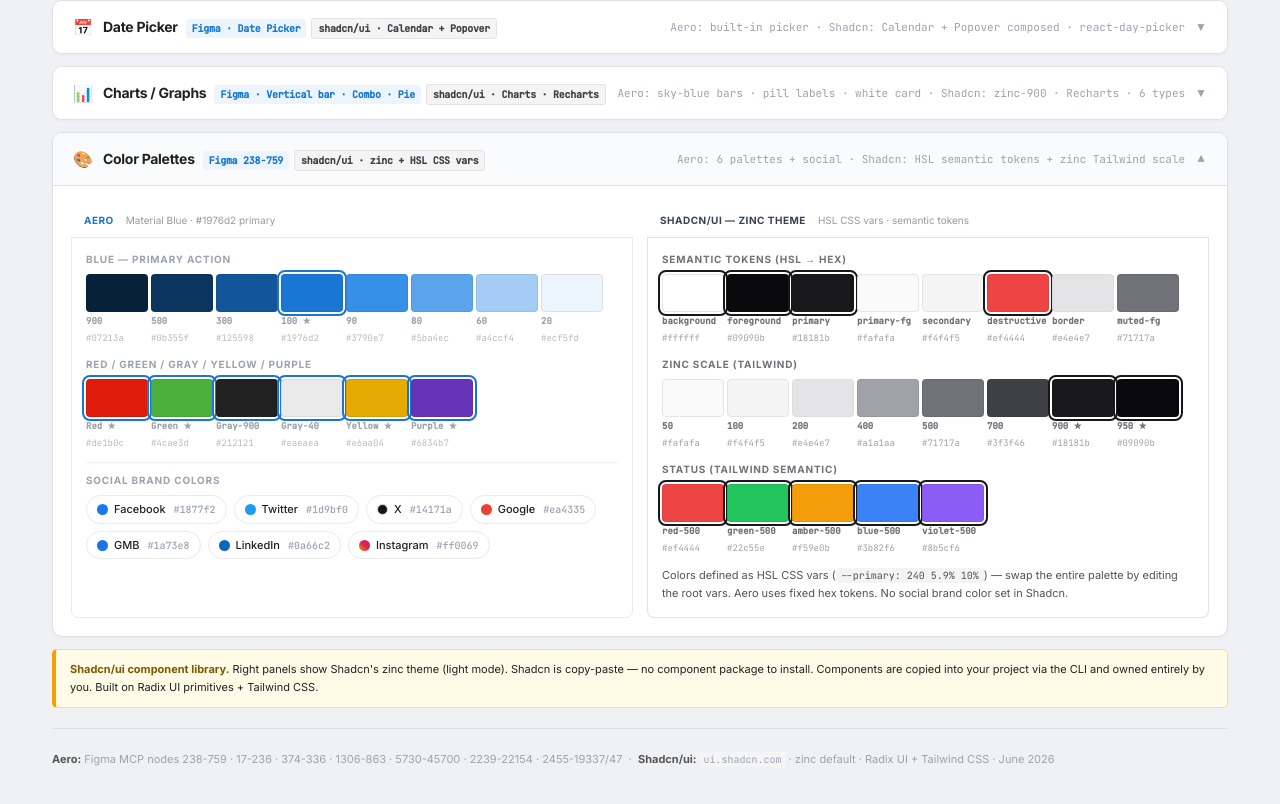
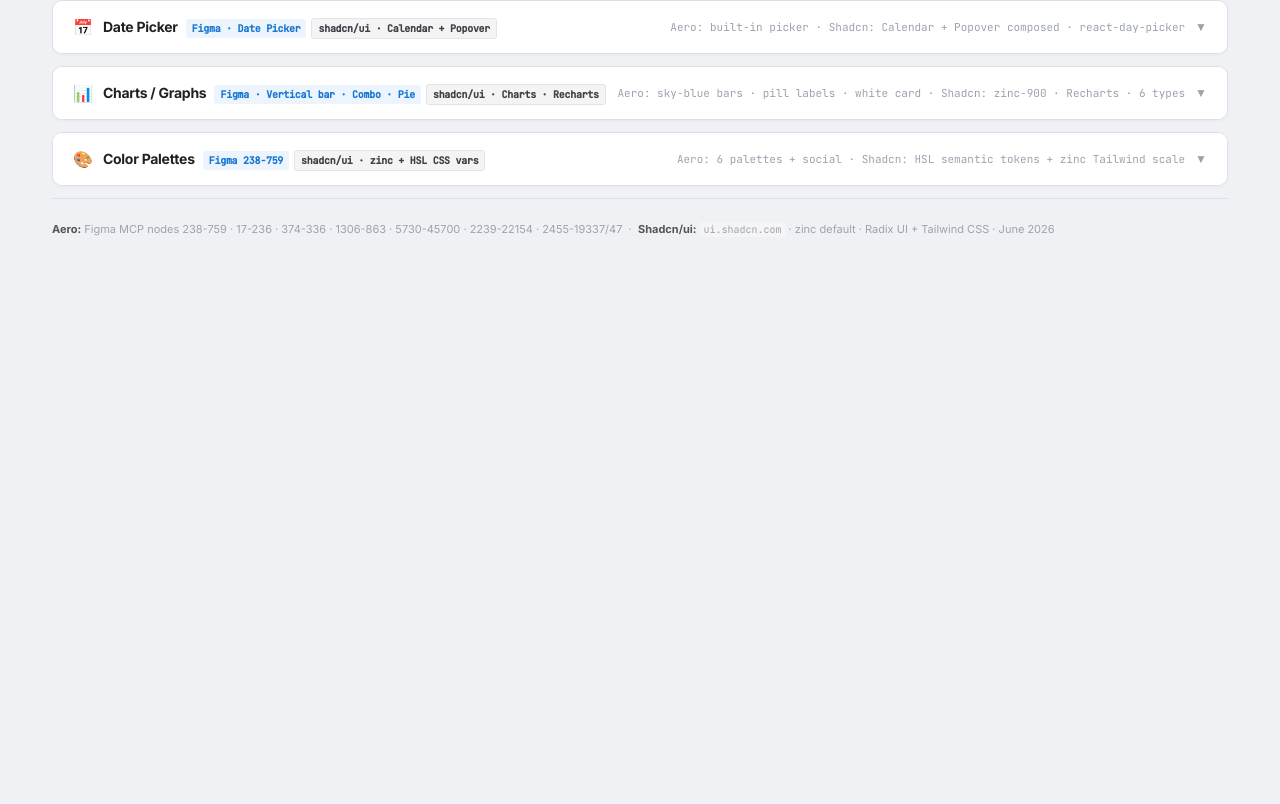
Before and after one commit to chamakalayilpaul-cyber/projects, a plain HTML site: page aero-foundations.html in a window 1280 px wide. Shown: the part 2213-3017 px from the top of the page. After the commit the page ends 2533 px from the top, so only its background shows below. Drawn offline with Linux system fonts and the light colour scheme.

Commit message:
Color palette closed by default, remove bottom Shadcn note banner

```diff
--- a/aero-foundations.html
+++ b/aero-foundations.html
@@ -1704,13 +1704,13 @@ code{background:#f4f4f5;padding:1px 5px;border-radius:4px;font-size:10px;font-fa
 
 <!-- ═══ COLORS ═══ -->
 <div class="acc">
-  <div class="acc-trigger open" onclick="toggle(this)">
+  <div class="acc-trigger" onclick="toggle(this)">
     <span class="acc-icon">🎨</span>
     <span class="acc-title">Color Palettes <span class="src-tag">Figma 238-759</span><span class="src-tag src-tag-s">shadcn/ui · zinc + HSL CSS vars</span></span>
     <span class="acc-meta">Aero: 6 palettes + social · Shadcn: HSL semantic tokens + zinc Tailwind scale</span>
     <span class="acc-chev">▼</span>
   </div>
-  <div class="acc-body open">
+  <div class="acc-body">
     <div class="split">
       <div class="split-col">
         <div class="col-hd col-hd-a"><span class="col-lbl col-lbl-a">Aero</span><span class="col-meta2 col-lbl-a">Material Blue · #1976d2 primary</span></div>
@@ -1783,7 +1783,6 @@ code{background:#f4f4f5;padding:1px 5px;border-radius:4px;font-size:10px;font-fa
   </div>
 </div>
 
-<div class="note" style="margin-bottom:20px;"><strong>Shadcn/ui component library.</strong> Right panels show Shadcn's zinc theme (light mode). Shadcn is copy-paste — no component package to install. Components are copied into your project via the CLI and owned entirely by you. Built on Radix UI primitives + Tailwind CSS.</div>
 
 <div style="border-top:1px solid #dde0e8;padding-top:20px;margin-top:6px;font-size:11px;color:#9ca3af;line-height:1.9;font-family:'Inter',sans-serif;">
   <strong style="color:#555;">Aero:</strong> Figma MCP nodes 238-759 · 17-236 · 374-336 · 1306-863 · 5730-45700 · 2239-22154 · 2455-19337/47 &nbsp;·&nbsp;
```
